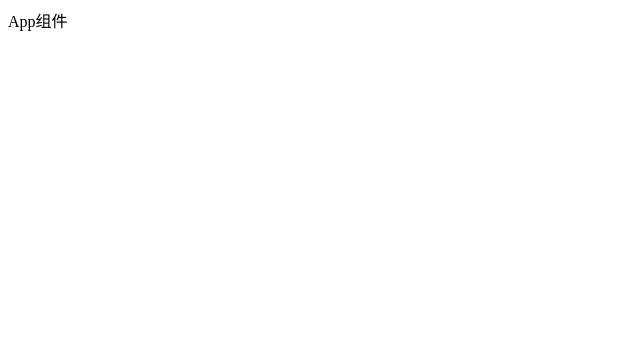
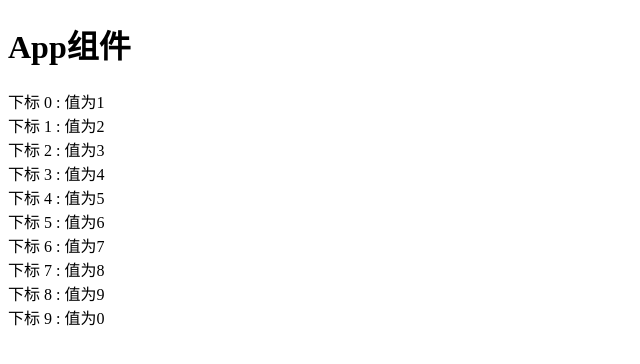
Before and after one commit to johnnywwy/react-demo-1, a React (Create React App) app: page / in a window 1280 px wide. Shown: the top 364 px of the page, without its empty margins (0-640 px from the left). Built offline with nearby package versions, Linux system fonts and the light colour scheme.

Commit message:
react 遍历数组

```diff
--- a/src/App.js
+++ b/src/App.js
@@ -1,10 +1,19 @@
 
 function App() {
   return (
-    <div className="App">
-      App组件
+    <div>
+      <h1>App组件</h1>
+      <Component numbers={[1,2,3,4,5,6,7,8,9,0]}/>
     </div>
   );
 }
 
+const Component = (props) => {
+  return (<div>
+    { props.numbers.map((n,index) => {
+      return <div> 下标 {index} : 值为{n}</div>
+    }) }
+  </div>)
+}
+
 export default App;
```
